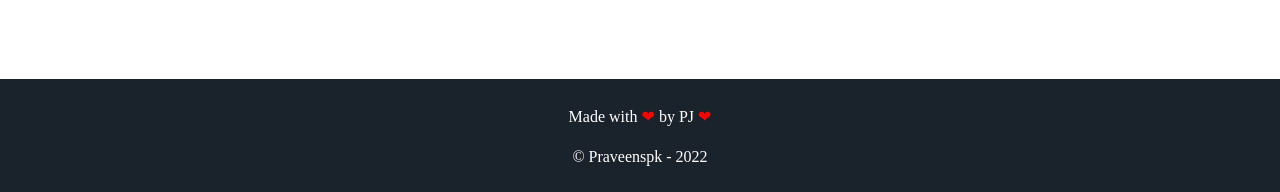
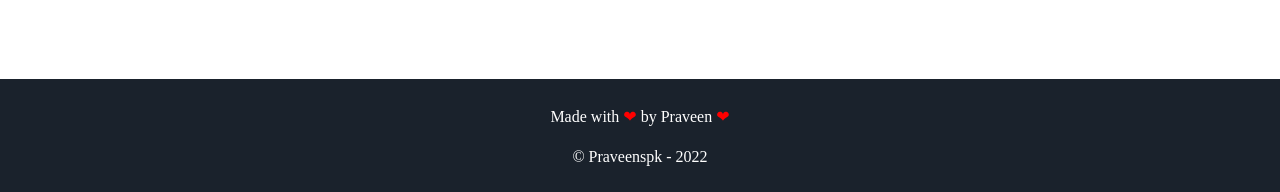
Before and after one commit to praveenspk/praveenspk.github.io, a Jekyll site: the page built from index.html, in a window 1280 px wide and 900 px high, scrolled down 3212 px. Shown: the part 705-897 px from the top of the window. Built offline with Jekyll 4.4.1, drawn with Linux system fonts in a browser that asks for light colours; some web fonts are replaced.

Commit message:
Update footer.html

```diff
--- a/_includes/footer.html
+++ b/_includes/footer.html
@@ -1,6 +1,6 @@
 <footer class="footer">
 
-    <p>Made with<span class="love"> ❤ </span> by <a href="https://github.com/praveenspk">PJ<span class="love"> ❤</a>
+    <p>Made with<span class="love"> ❤ </span> by <a href="https://github.com/praveenspk">Praveen<span class="love"> ❤</a>
        <br> <p>&copy; {{ site.github_username }} - 2022</p>
     </p>
 </footer>
```
